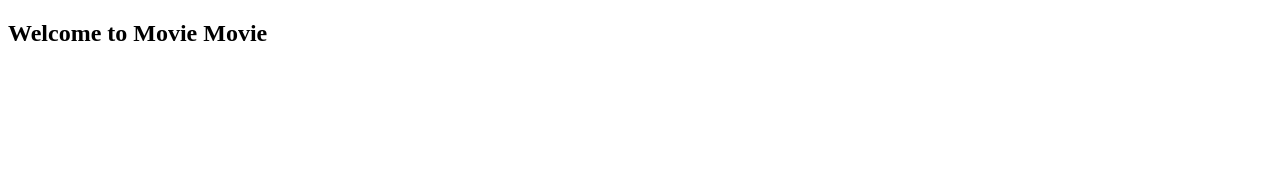
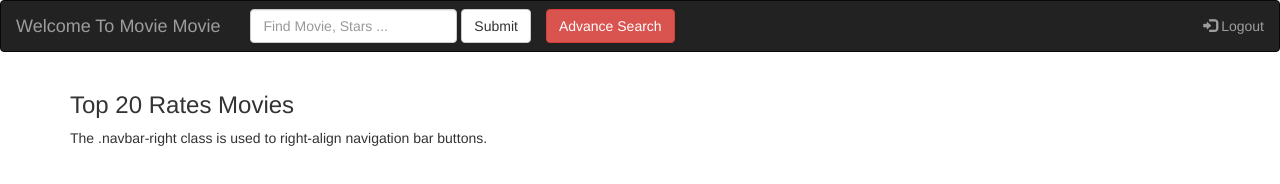
Before and after one commit to xinkailin95/first-web-project, a plain HTML site: page webproject1/WebContent/main.html in a window 1280 px wide. Drawn offline with nearby package versions, Linux system fonts and the light colour scheme.

Commit message:
add navigator to the main page

```diff
--- a/webproject1/WebContent/main.html
+++ b/webproject1/WebContent/main.html
@@ -2,23 +2,42 @@
 <html lang="en">
 
 <head>
-    <meta charset="UTF-8">
-    <title>Movie Movie</title>
-    <link rel="stylesheet" href="css/main.css">
+    <title>Bootstrap Example</title>
+    <meta charset="utf-8">
+    <meta name="viewport" content="width=device-width, initial-scale=1">
+    <link rel="stylesheet" href="https://maxcdn.bootstrapcdn.com/bootstrap/3.3.7/css/bootstrap.min.css">
+    <script src="https://ajax.googleapis.com/ajax/libs/jquery/3.3.1/jquery.min.js"></script>
+    <script src="https://maxcdn.bootstrapcdn.com/bootstrap/3.3.7/js/bootstrap.min.js"></script>
 </head>
 
 <body>
-	<div>
-		<h2 id="test">Welcome to Movie Movie</h2>
-	</div>
+    <nav class="navbar navbar-inverse">
+        <div class="container-fluid">
+            <div class="navbar-header">
+                <a class="navbar-brand" href="main.html">Welcome To Movie Movie</a>
+            </div>
+            <form class="navbar-form navbar-left" action="index.html" method="post">
+                <div class="form-group">
+                	<!-- search is the parameter -->
+                    <input type="text" class="form-control" placeholder="Find Movie, Stars ..." name="search">
+                </div>
+                <button type="submit" class="btn btn-default">Submit</button>
+            </form>
+            <button class="btn btn-danger navbar-btn">Advance Search</button>
+            <ul class="nav navbar-nav navbar-right">
+                <li><a href="index.html"><span class="glyphicon glyphicon-log-in"></span> Logout</a></li>
+            </ul>
+        </div>
+    </nav>
+    <div class="container">
+        <h3>Top 20 Rates Movies</h3>
+        <p>The .navbar-right class is used to right-align navigation bar buttons.</p>
+    </div>
+    <script src="js/main.js"></script>
+    <script>
+    // document.getElementById('idname') work as same as $(#idname);
 
-	<script src="https://ajax.googleapis.com/ajax/libs/jquery/3.3.1/jquery.min.js"></script>
-	<script src="js/main.js"></script>
-	<script>
-		alert(document.getElementById("test"));
-		alert($("test"));
-		alert(document.getElementById("test") == $("#test"));
-	</script>
+    </script>
 </body>
 
 </html>
```
